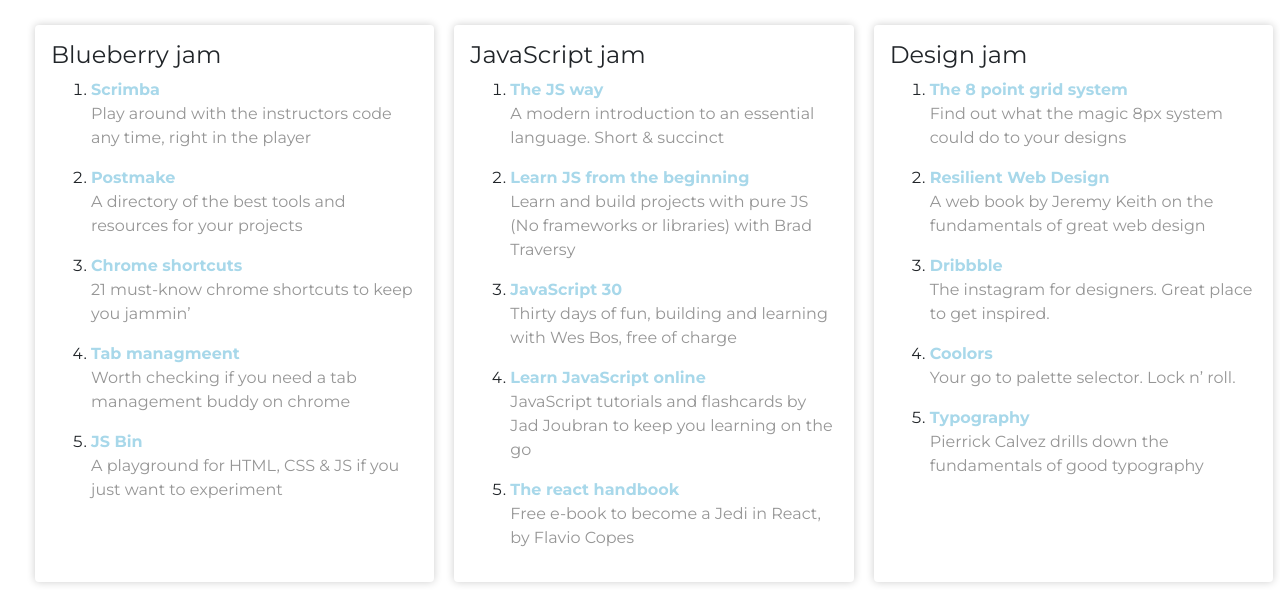
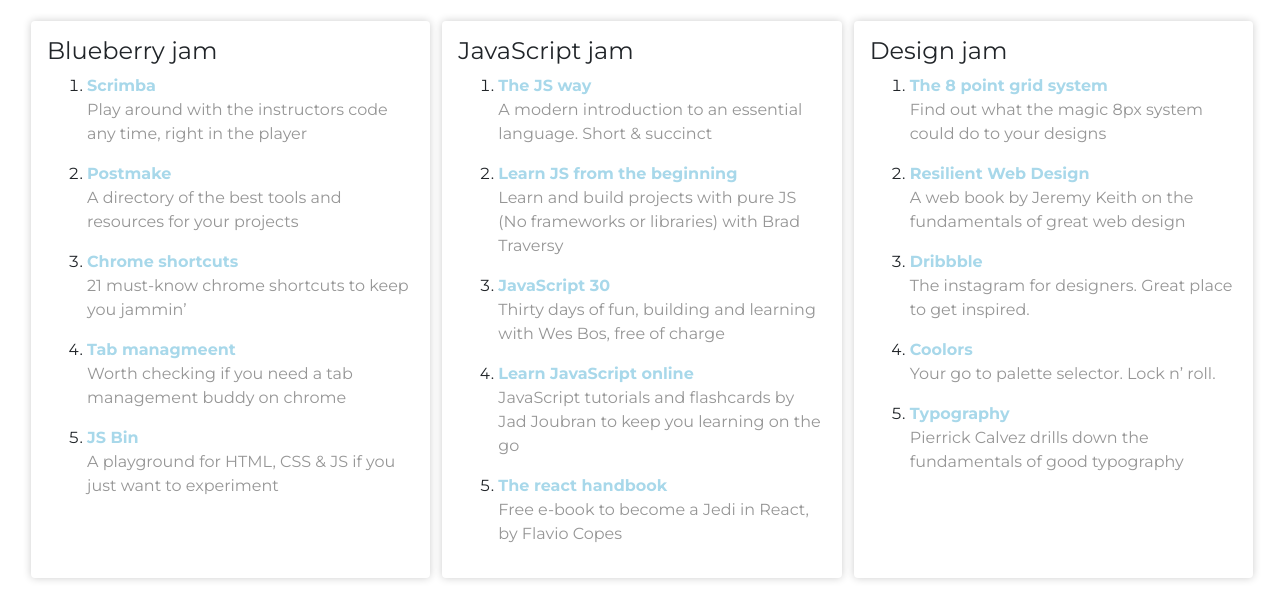
Before and after one commit to mostmojo/jamirito, a website: page index.html in a window 1280 px wide. Shown: the part 547-1149 px from the top of the page. Drawn offline with nearby package versions, Linux system fonts and the light colour scheme.

Commit message:
Fixed cols

```diff
--- a/index.html
+++ b/index.html
@@ -48,7 +48,7 @@
 		<h2 class="title ml-3">Resources</h2>
 		<div class="row">
 			<div class="columns mr-3 ml-3 pr-2 pl-2">
-				<section class="col-4 col-sm-4 col-md-4 col-lg-4 column-two p-3">
+				<section class="col-xs-4 col-sm-4 col-md-4 col-lg-4 column-two p-3">
 					<h4>Blueberry jam</h4>
 					<ol>
 						<li>
@@ -73,7 +73,7 @@
 						</li>
 					</ol>
 				</section>
-				<section class="col-4 col-sm-4 col-md-4 col-lg-4 column-two p-3">
+				<section class="col-xs-4 col-sm-4 col-md-4 col-lg-4 column-two p-3">
 					<h4>JavaScript jam</h4>
 					<ol>
 						<li>
@@ -98,7 +98,7 @@
 						</li>
 					</ol>
 				</section>
-				<section class="col-4 col-sm-4 col-md-4 col-lg-4 column-two p-3">
+				<section class="col-xs-4 col-sm-4 col-md-4 col-lg-4 column-two p-3">
 					<h4>Design jam</h4>
 					<ol>
 						<li>
--- a/style.css
+++ b/style.css
@@ -118,5 +118,5 @@
 	background-color: white;
 	border-radius: 4px;
 	box-shadow: 0 0 8px rgba(0,0,0,0.2);
-	margin: 20px 10px;
+	margin: 16px 6px;
 }
```
